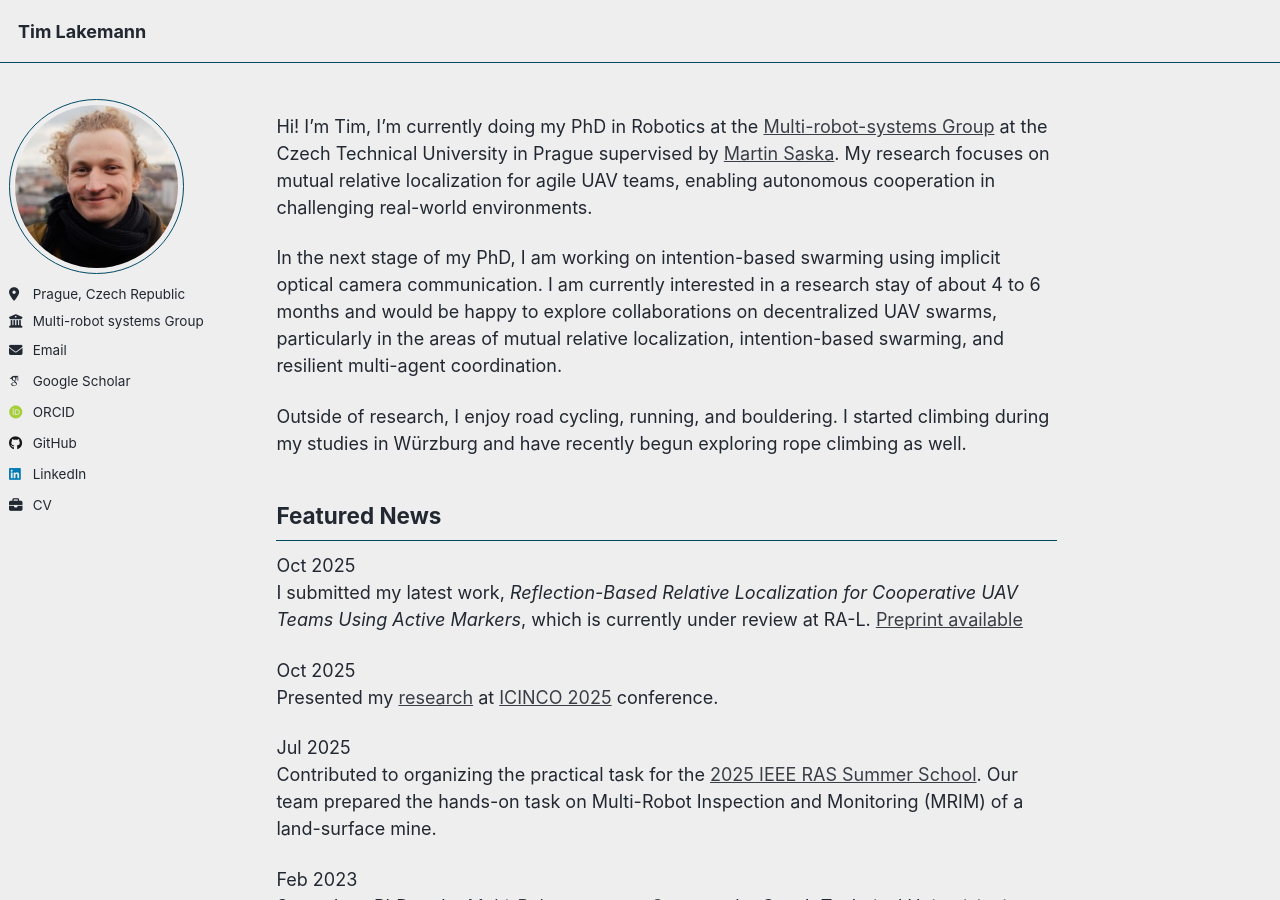
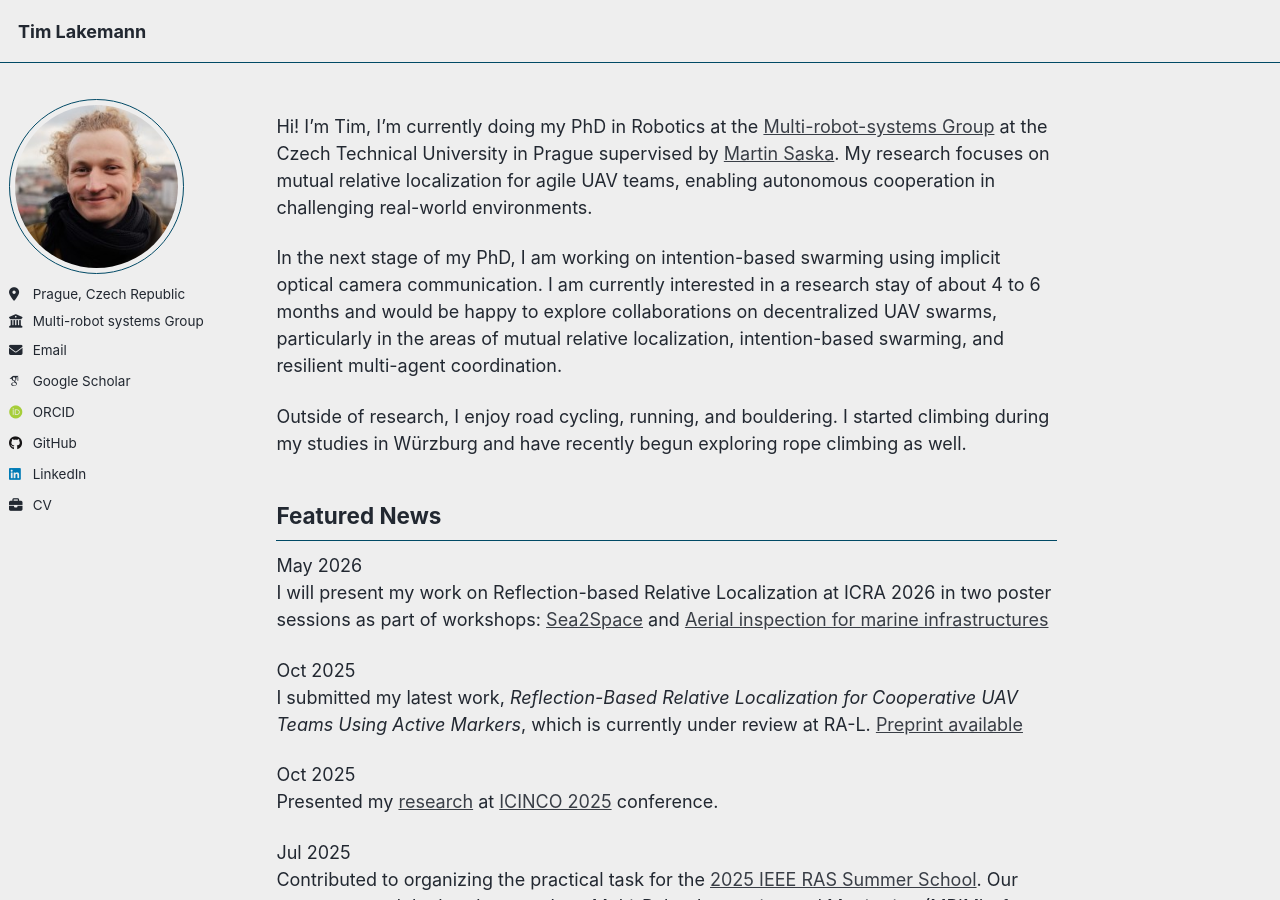
Before and after one commit to TimLakemann/timlakemann.github.io, a Jekyll site: the page built from _pages/about.md, in a window 1280 px wide and 900 px high. Built offline with Jekyll 4.4.1, drawn with Linux system fonts in a browser that asks for light colours; some web fonts are replaced; a script that is not in the unit is left out.

Commit message:
icra workshop update

```diff
--- a/_data/news.yml
+++ b/_data/news.yml
@@ -1,3 +1,5 @@
+- date: 2026-05-22
+  text: "I will present my work on Reflection-based Relative Localization at ICRA 2026 in two poster sessions as part of workshops: [Sea2Space](https://sites.google.com/view/icra-2026-s2s-perception/home) and [Aerial inspection for marine infrastructures](https://icra2026.aerialmaritimeinspection.com/)"
 - date: 2025-10-20
   text: "I submitted my latest work, *Reflection-Based Relative Localization for Cooperative UAV Teams Using Active Markers*, which is currently under review at RA-L. [Preprint available](https://arxiv.org/abs/2511.17166)"
 - date: 2025-10-20
```
